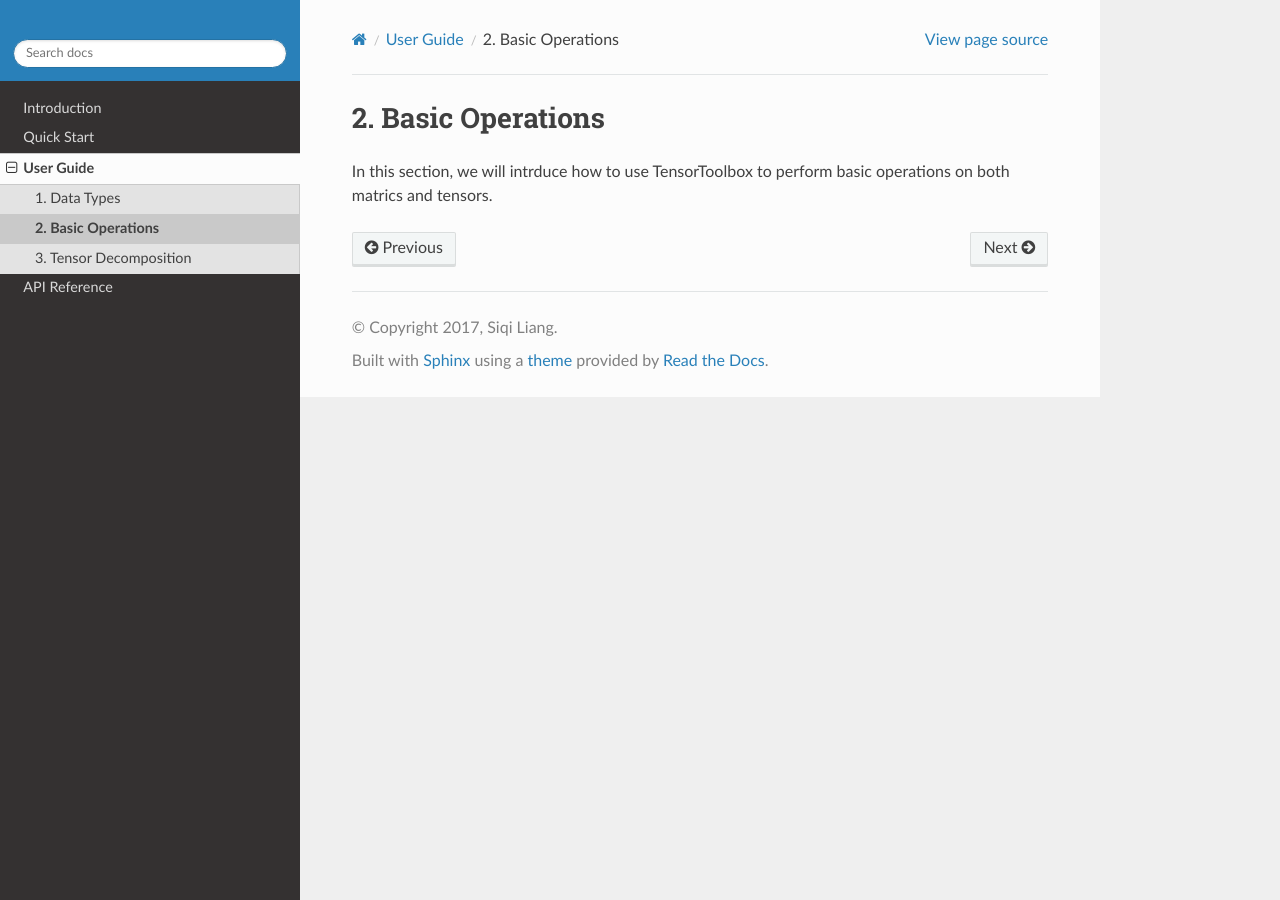
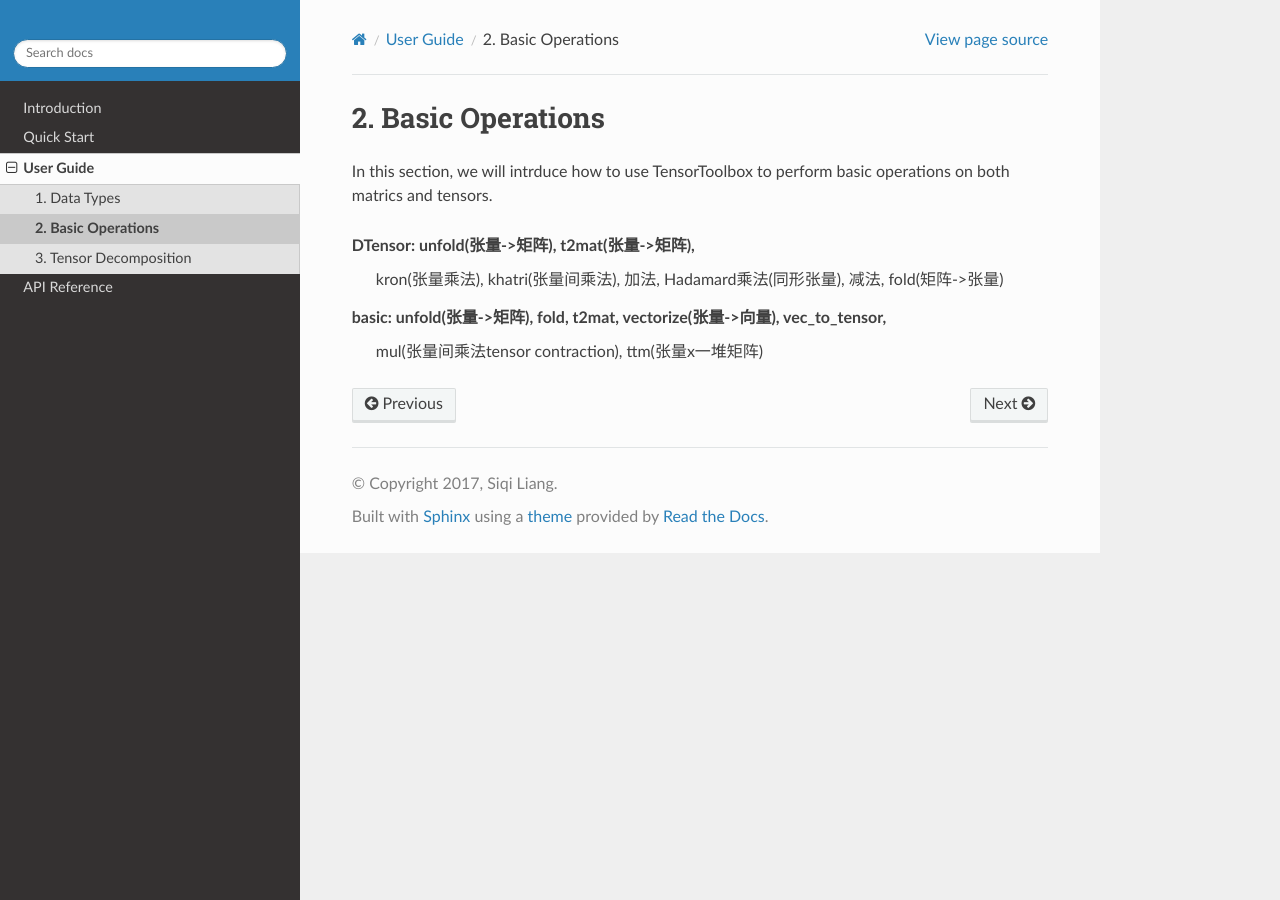
Before and after one commit to Large-Scale-Tensor-Decomposition/TensorD, a Sphinx documentation site: the page built from docs/source/guide_basic_ops.rst, in a window 1280 px wide. Built offline with Sphinx 7.4.7 and the Read the Docs theme 2.0.0, drawn with Linux system fonts in a browser that asks for light colours; pages that are not in the unit, such as notebooks, are missing from menus.

Commit message:
abstract on operation introduction

```diff
--- a/docs/source/guide_basic_ops.rst
+++ b/docs/source/guide_basic_ops.rst
@@ -2,3 +2,13 @@ Basic Operations
 ================
 
 In this section, we will intrduce how to use TensorToolbox to perform basic operations on both matrics and tensors.
+
+
+
+DTensor: unfold(张量->矩阵), t2mat(张量->矩阵),
+         kron(张量乘法), khatri(张量间乘法),
+         加法, Hadamard乘法(同形张量),
+         减法, fold(矩阵->张量)
+
+basic: unfold(张量->矩阵), fold, t2mat, vectorize(张量->向量), vec_to_tensor,
+       mul(张量间乘法tensor contraction), ttm(张量x一堆矩阵)
```
